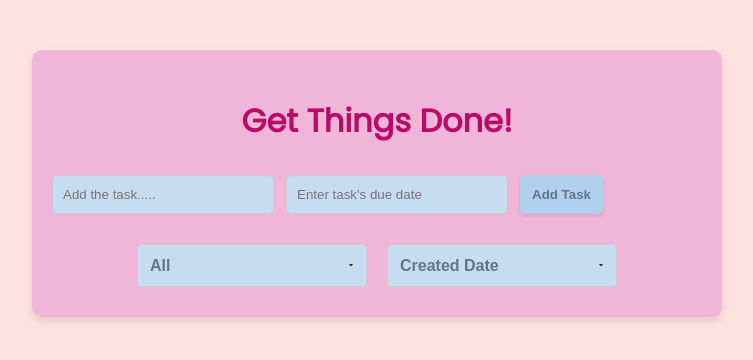
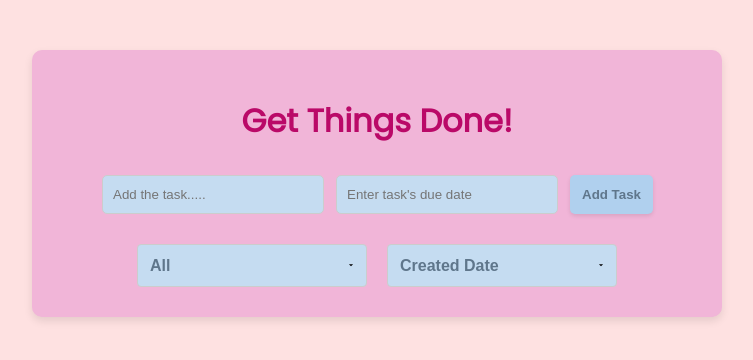
Before and after one commit to ipsita68/to-do-list, a React (Create React App) app: page / in a window 1280 px wide. Shown: the top 360 px of the page, without its empty margins (263-1016 px from the left). Built offline with nearby package versions, Linux system fonts and the light colour scheme.

Commit message:
Update App.css

```diff
--- a/src/App.css
+++ b/src/App.css
@@ -49,6 +49,7 @@ h2 {
 .task-input{
   width: 200px;
   margin-right: 10px;
+  margin-left: 50px;
 }
 
 /* Add Button */
```
